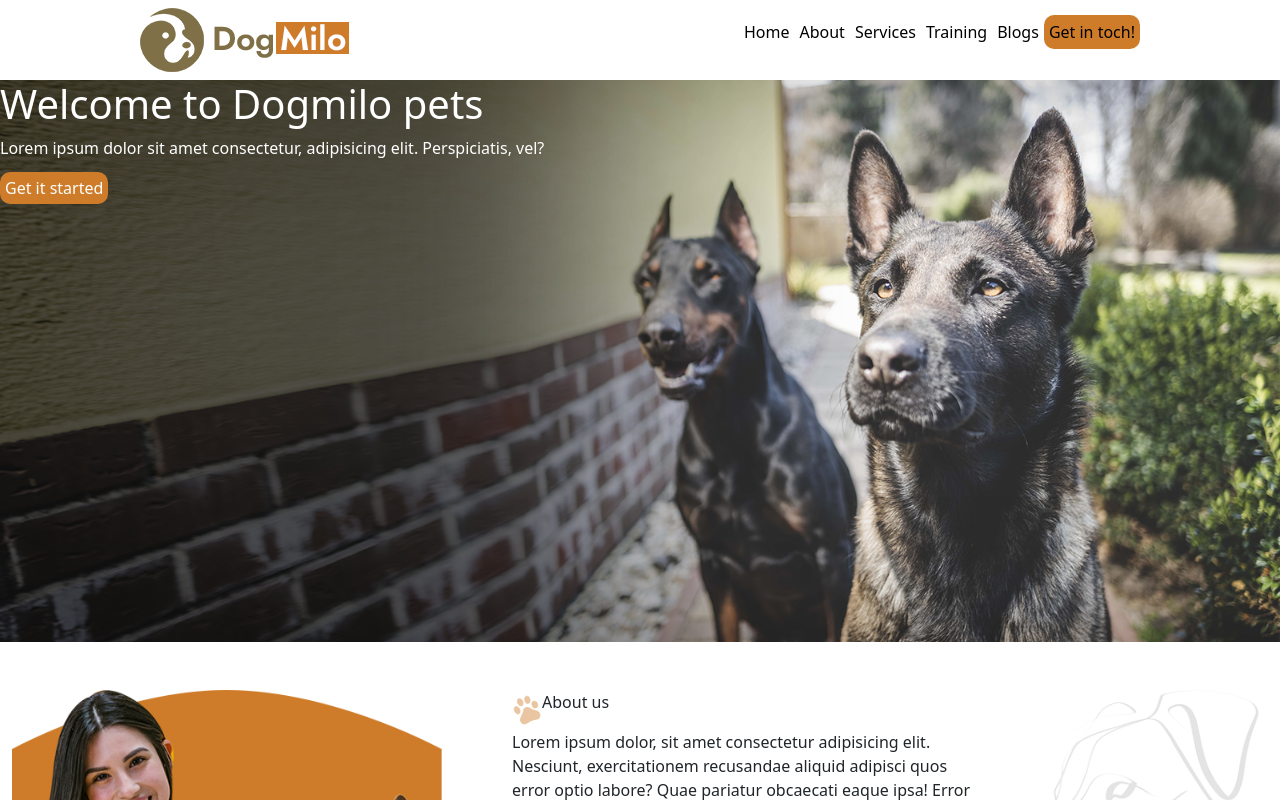
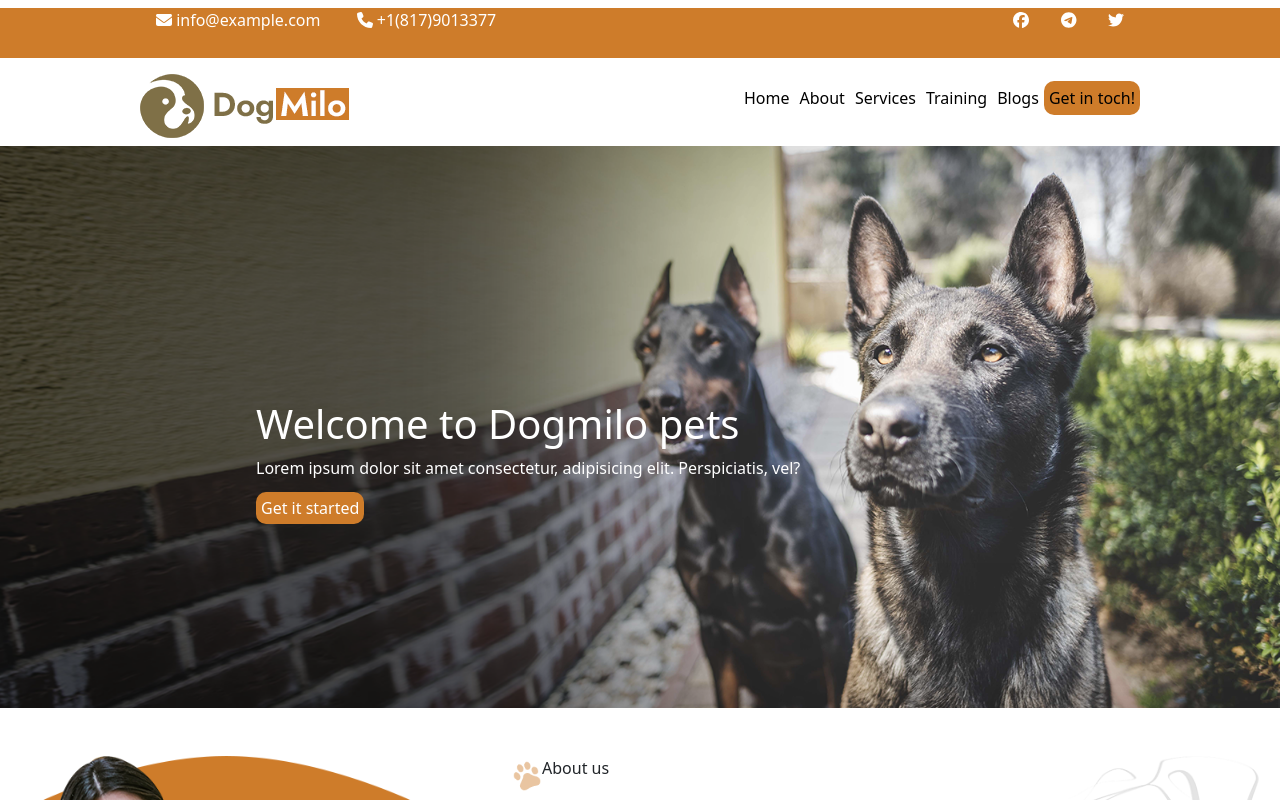
Before and after one commit to 1alberto994/proj-html-vuejs, a Vue app: page / in a window 1280 px wide. Shown: the top 800 px of the page. Built offline with nearby package versions, Linux system fonts and the light colour scheme.

Commit message:
manca solo carosello

```diff
--- a/src/components/AppHeader.vue
+++ b/src/components/AppHeader.vue
@@ -15,12 +15,34 @@
 
 <template>
 
-    <header class="mt-2">
+    <header class="">
+        <div class=" info container-fluid">
+            <div class=" d-flex informazioni justify-content-between align-items-center mt-2 ">
+                <p>
+                    <a class="m-3" href="">
+                        <span>
+                            <font-awesome-icon icon="fa-solid fa-envelope" />
+                        </span>
+                        info@example.com
+                    </a>
+                    <a class="m-3" href="">
+                        <span><font-awesome-icon icon="fa-solid fa-phone" /></span>
+                        +1(817)9013377
+                    </a>
+                </p>
+                <p >
+                    <a class="m-3" href=""><font-awesome-icon icon="fa-brands fa-facebook" /></a>
+                    <a class="m-3" href=""><font-awesome-icon icon="fa-brands fa-telegram" /></a>
+                    <a class="m-3" href=""><font-awesome-icon icon="fa-brands fa-twitter" /></a>
+                </p>
+            </div>
+        </div>
 
-        <div class="d-flex justify-content-between align-items-center">
+
+        <div class="d-flex justify-content-between align-items-center informazioni mt-3 ">
             <div>
                 <img :src="logo" alt="DogLOgo">
-                <font-awesome-icon icon="fa-brands fa-square-facebook" />
+
             </div>
             <div >
                 <ul class="d-flex">
@@ -40,10 +62,24 @@
 
 <style lang="scss" scoped>
  header{
+    // max-width: 1000px;
+    // margin: auto;
+    min-height: 30px;
+    background-color: white;
+ }
+ .info{
+    background-color: #ce7c2a;
+    height: 50px;
+
+    a{
+        text-decoration: none;
+        color: white;
+    }
+ }
+ .informazioni{
     max-width: 1000px;
     margin: auto;
-    min-height: 30px;
-    background-color: white;
+
  }
  ul{
     list-style: none;
--- a/src/components/AppMain.vue
+++ b/src/components/AppMain.vue
@@ -240,7 +240,7 @@
                                     </div>
                                     <div class="container" v-for="reviewUno in reviewsUno">
                                         <div class="row">
-                                            <div class="col-6 contenitore">
+                                            <div class=" contenitore">
                                                 <span>{{ reviewUno.starReview }}</span>
                                                 <h5>{{ reviewUno.fullName }}</h5>
                                                 <p>{{ reviewUno.fullText }}</p>
@@ -276,16 +276,16 @@
 
 
                                             </div>
-
+                                            <div class="d-flex justify-content-end align-items-end">
+                                                <button @click="nextSlide()">
+                                                                        <img src="src/assets/next.png" alt="">
+                                                </button>
+                                            </div>
                                         </div>
 
 
                                     </div>
-                                    <div class="d-flex justify-content-end align-items-end">
-                                        <button @click="nextSlide()">
-                                                                <img src="src/assets/next.png" alt="">
-                                        </button>
-                                    </div>
+
 
             </div>
 
@@ -302,17 +302,18 @@
 
  main{
     min-height: 200px;
-    position: relative;
+
     img{
         object-fit: contain;
         width: 100%;
+        position: relative;
 
     }
     .container-principale{
 
         position: absolute;
-        top: 0;
-        left: 0;
+        top: 50%;
+        left: 20%;
         h1,p{
             color: white;
         }
--- a/src/main.js
+++ b/src/main.js
@@ -4,16 +4,17 @@ import {library} from '@fortawesome/fontawesome-svg-core'
 import { FontAwesomeIcon } from '@fortawesome/vue-fontawesome';
 import { faUserSecret } from '@fortawesome/free-solid-svg-icons';
 import { faFacebook } from '@fortawesome/free-brands-svg-icons';
-
+import { faPhone } from '@fortawesome/free-solid-svg-icons';
 import { faTelegram } from '@fortawesome/free-brands-svg-icons';
 import { faTwitter } from '@fortawesome/free-brands-svg-icons';
+import { faEnvelope } from '@fortawesome/free-solid-svg-icons';
 export default{
     components:{
         FontAwesomeIcon,
     }
 }
 
-library.add(faUserSecret,  faFacebook, faTwitter, faTelegram);
+library.add(faUserSecret,  faFacebook, faTwitter, faTelegram, faPhone, faEnvelope);
 
 createApp(App)
 .component('font-awesome-icon', FontAwesomeIcon)
```
